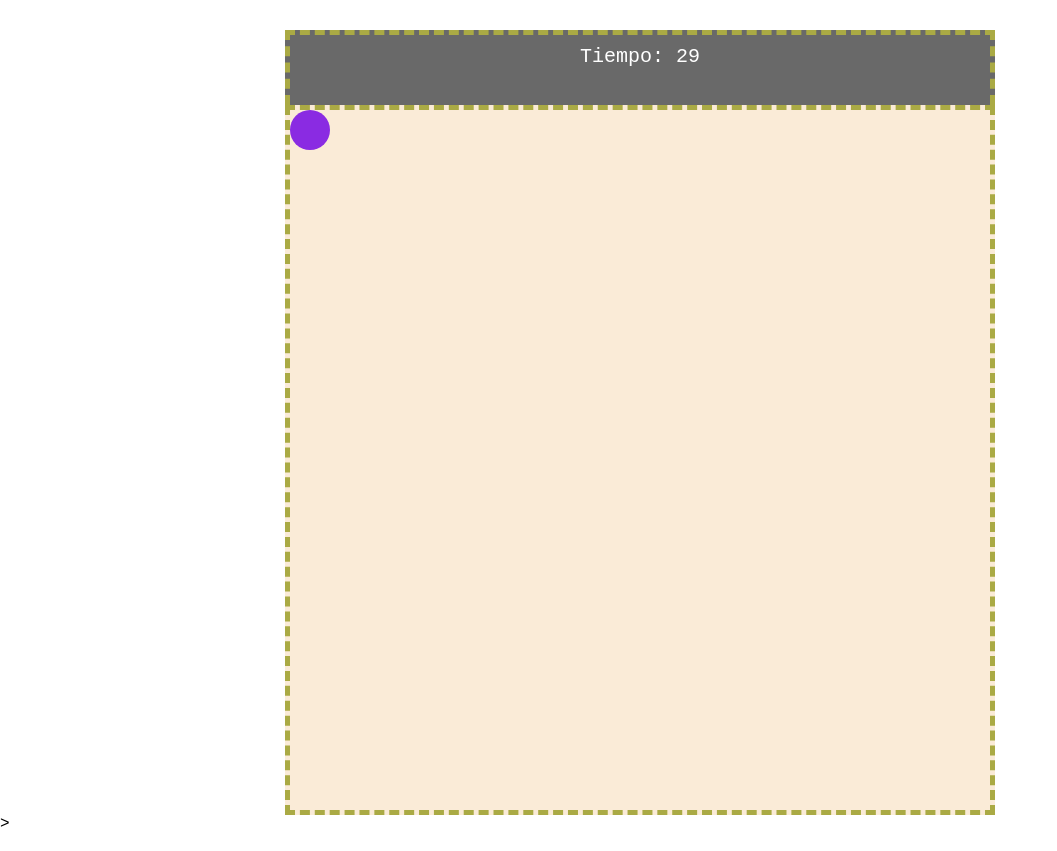
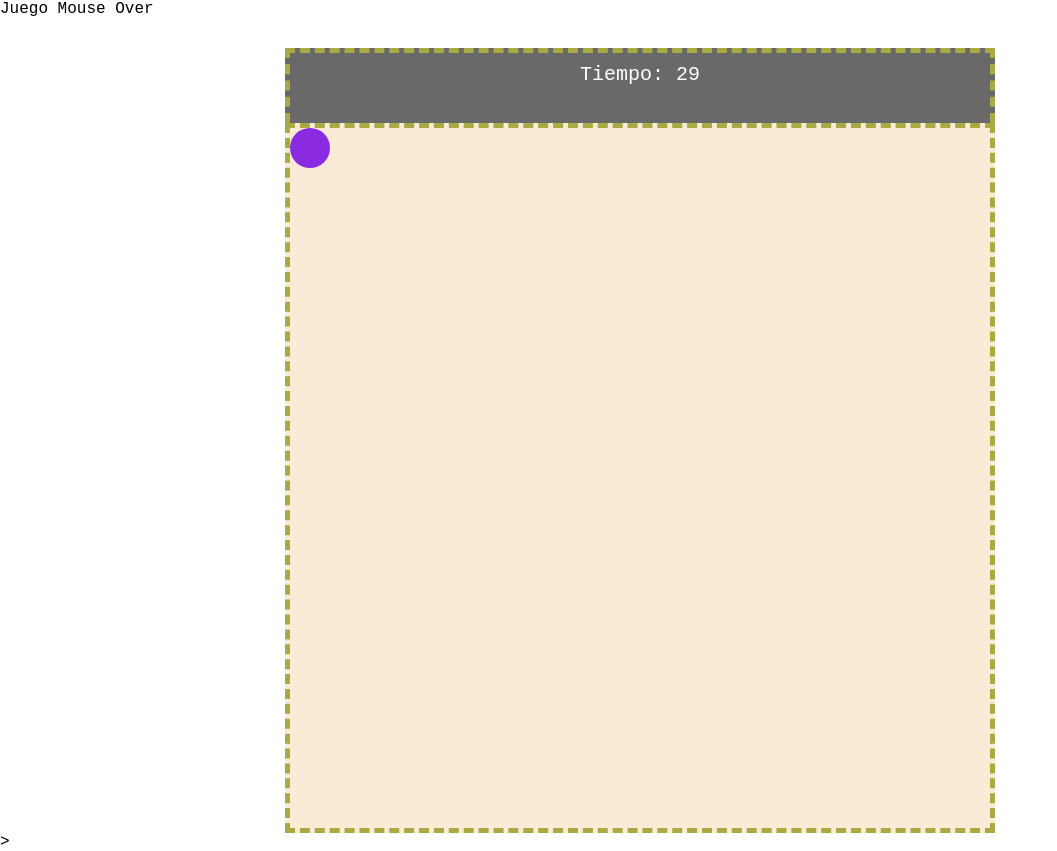
Before and after one commit to mltobon/mouse_over_game, a plain HTML site: page index.html in a window 1280 px wide. Shown: the whole page, without its empty margins (0-1057 px from the left). Drawn offline with Linux system fonts and the light colour scheme.

Commit message:
Se agrega span nombre juego

```diff
--- a/index.html
+++ b/index.html
@@ -8,6 +8,9 @@
     <link rel='stylesheet' type='text/css' media='screen' href='css/style.css'>
 </head>
 <body>
+    <div class="contenedor-prueba">
+        <span>Juego Mouse Over</span>
+    </div>
     <div class="container pointer">
         <span id="score"></span>
         <span id="ned"></span>
```
